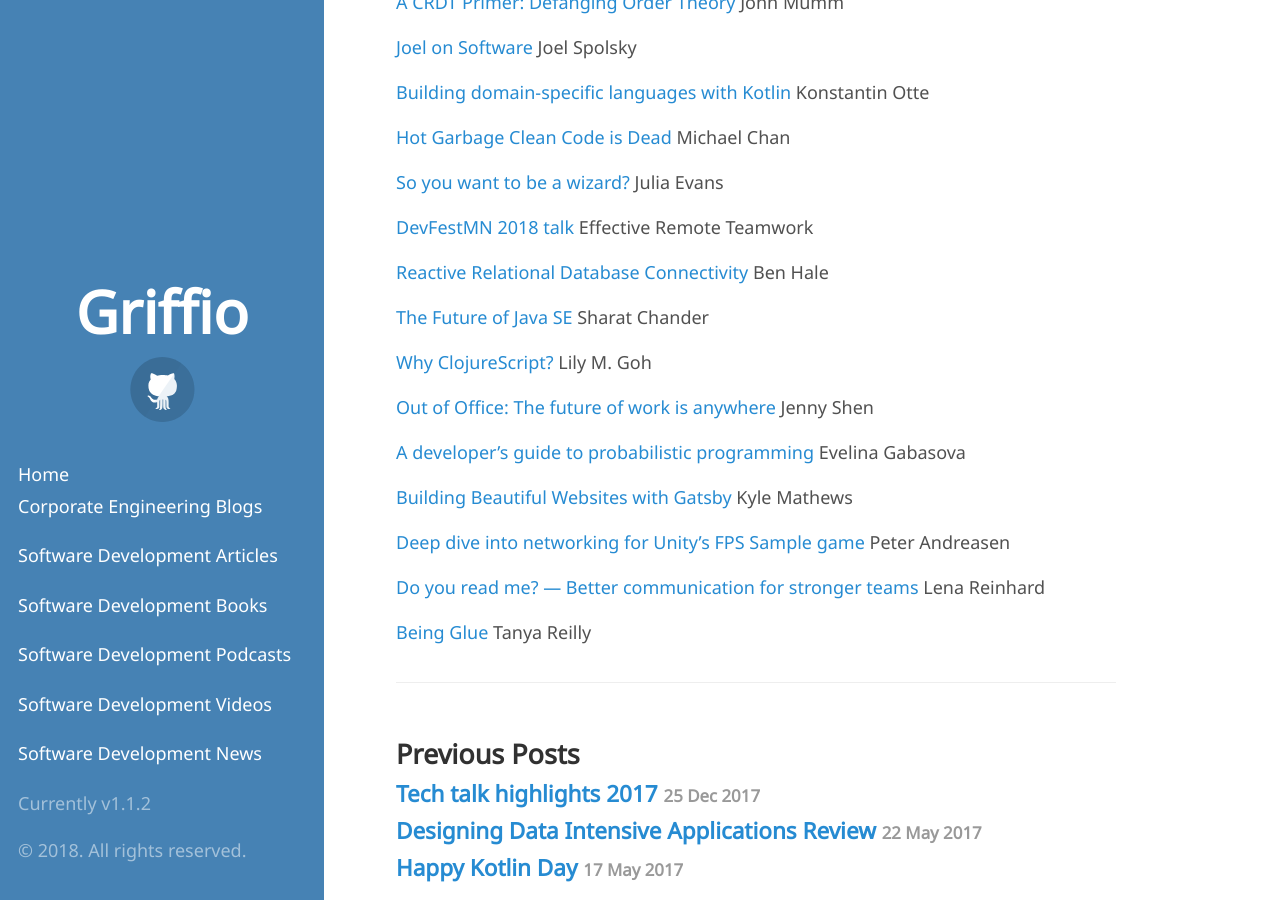
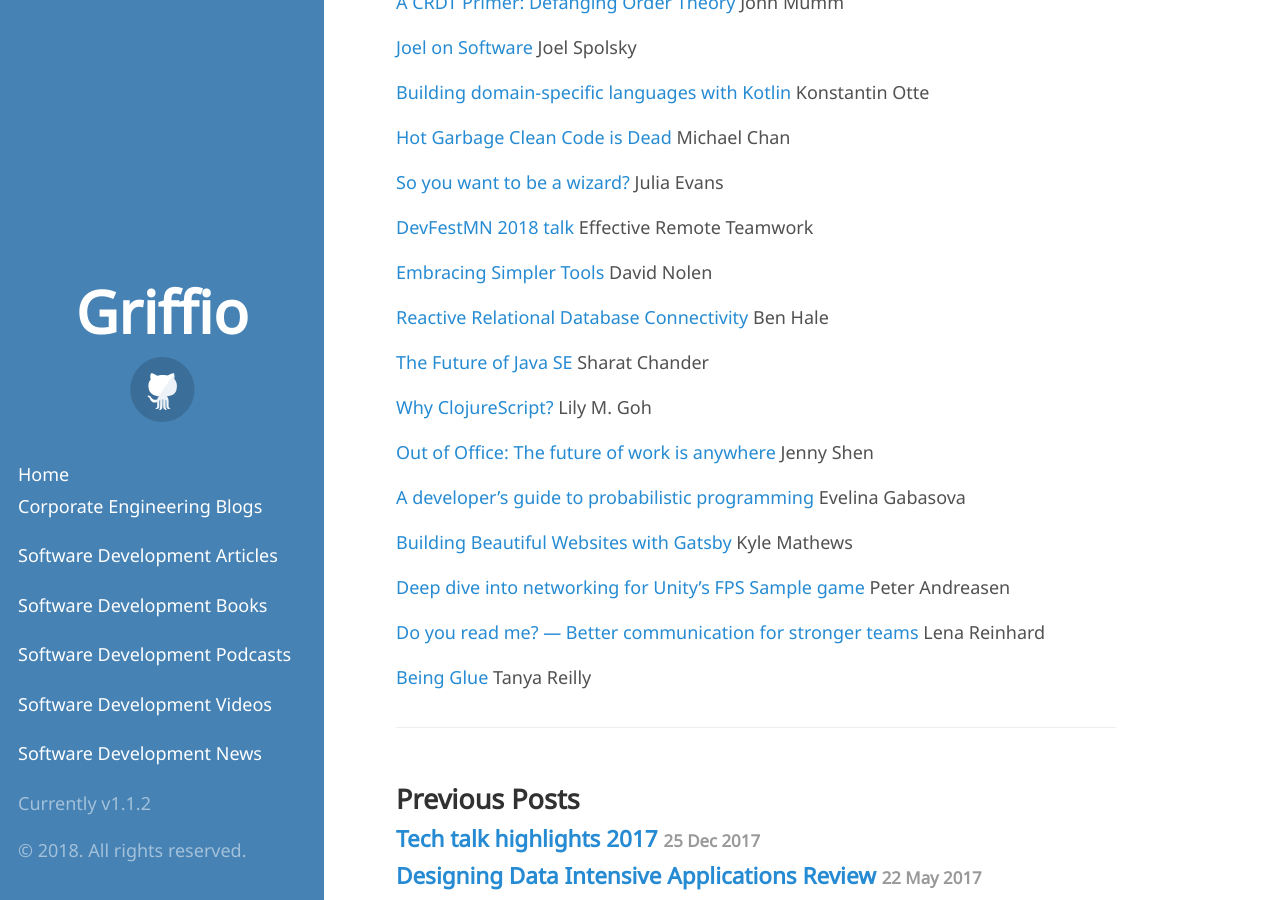
Before and after one commit to griffio/griffio.github.io, a Jekyll site: the page built from _posts/2018-12-25-Tech-talk-highlights.md, in a window 1280 px wide and 900 px high, scrolled down 751 px. Built offline with Jekyll 4.4.1, drawn with Linux system fonts in a browser that asks for light colours; some web fonts are replaced.

Commit message:
Embracing Simpler Tools  David Nolen

```diff
--- a/_posts/2018-12-25-Tech-talk-highlights.md
+++ b/_posts/2018-12-25-Tech-talk-highlights.md
@@ -45,6 +45,8 @@
 
 [DevFestMN 2018 talk](https://www.youtube.com/watch?v=y0nt1Csu6bs) Effective Remote Teamwork
 
+[Embracing Simpler Tools](https://www.youtube.com/watch?v=F0Lv53lop2g) David Nolen
+
 [Reactive Relational Database Connectivity](https://www.youtube.com/watch?v=idApf9DMdfk) Ben Hale
 
 [The Future of Java SE](https://www.youtube.com/watch?v=MFfTqUQxFTs) Sharat Chander
```
